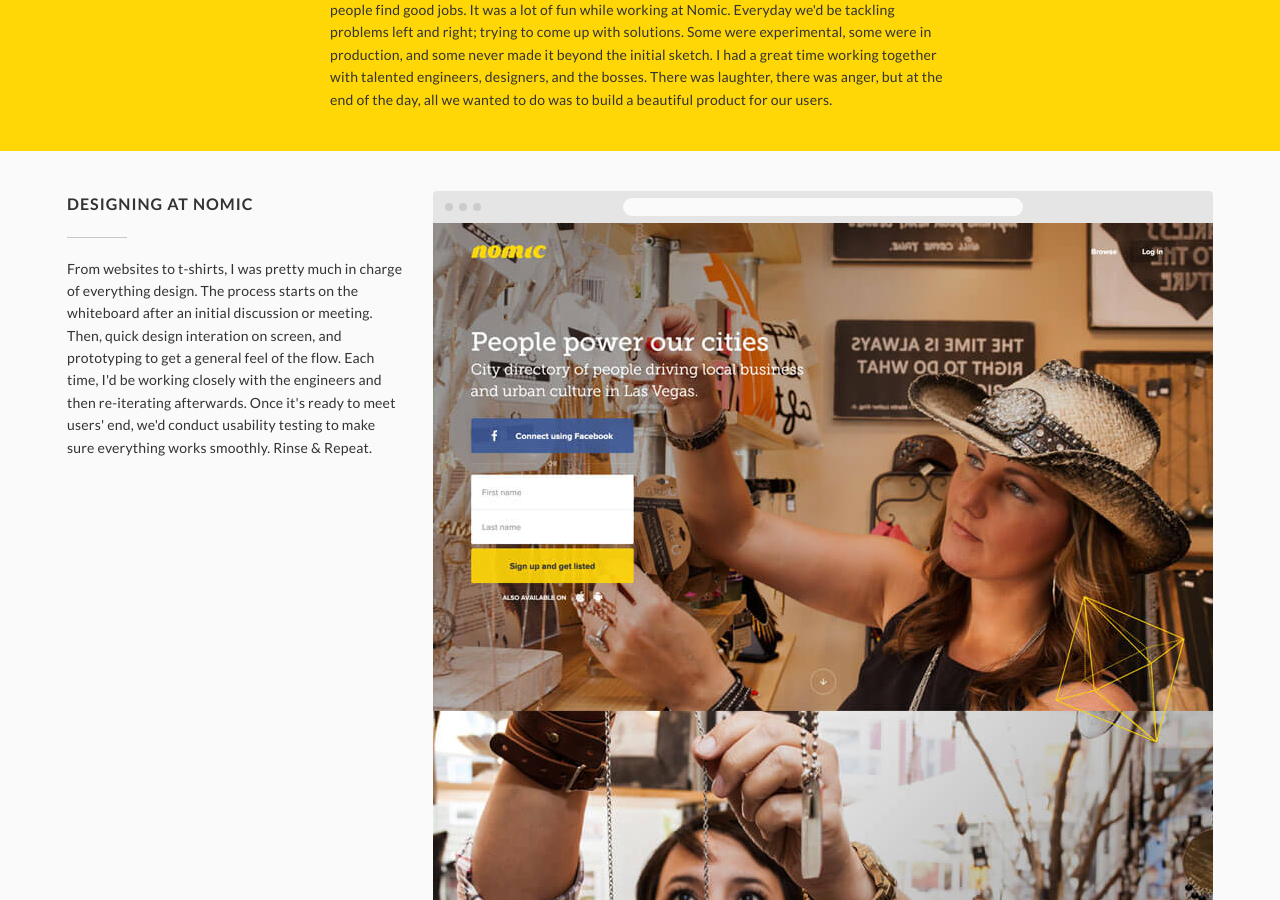
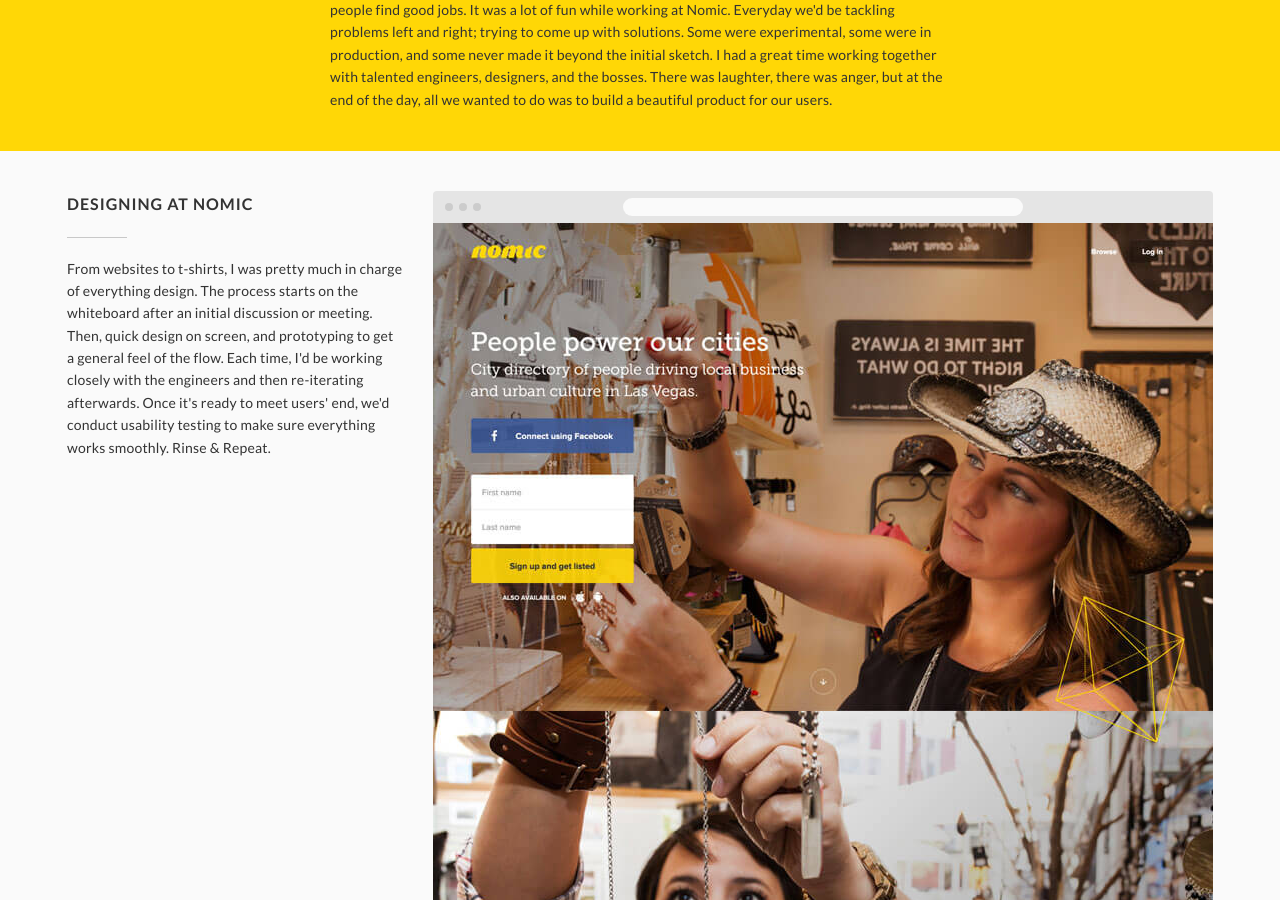
Before and after one commit to jonathangyc/jonathangyc.github.com, a Jekyll site: the page built from nomic.html, in a window 1280 px wide and 900 px high, scrolled down 1030 px. Built offline with Jekyll 4.4.1, drawn with Linux system fonts in a browser that asks for light colours.

Commit message:
update a few copy changes

```diff
--- a/nomic.html
+++ b/nomic.html
@@ -24,7 +24,7 @@ title:          Nomic | Design & Development by Jonathan Chen
                 <div class="container">
                     <div class="left">
                         <h3>Designing at Nomic</h3>
-                        <p>From websites to t-shirts, I was pretty much in charge of everything design. The process starts on the whiteboard after an initial discussion or meeting. Then, quick design interation on screen, and prototyping to get a general feel of the flow. Each time, I'd be working closely with the engineers and then re-iterating afterwards. Once it's ready to meet users' end, we'd conduct usability testing to make sure everything works smoothly. Rinse &amp; Repeat.</p>
+                        <p>From websites to t-shirts, I was pretty much in charge of everything design. The process starts on the whiteboard after an initial discussion or meeting. Then, quick design on screen, and prototyping to get a general feel of the flow. Each time, I'd be working closely with the engineers and then re-iterating afterwards. Once it's ready to meet users' end, we'd conduct usability testing to make sure everything works smoothly. Rinse &amp; Repeat.</p>
                     </div>
                     <div class="right">
                         <figure>
--- a/portfolio.html
+++ b/portfolio.html
@@ -5,7 +5,7 @@ title:          Portfolio | Selected Works by Jonathan Chen
 ---
 
         <div class="section portfolio">
-          <h2>Here's some of the projects<br /> I've worked on during the past years</h2>
+          <h2>Here's some of the projects<br /> I've worked on during the past years.</h2>
         </div>
 
         <div class="portfolio-list">
```
